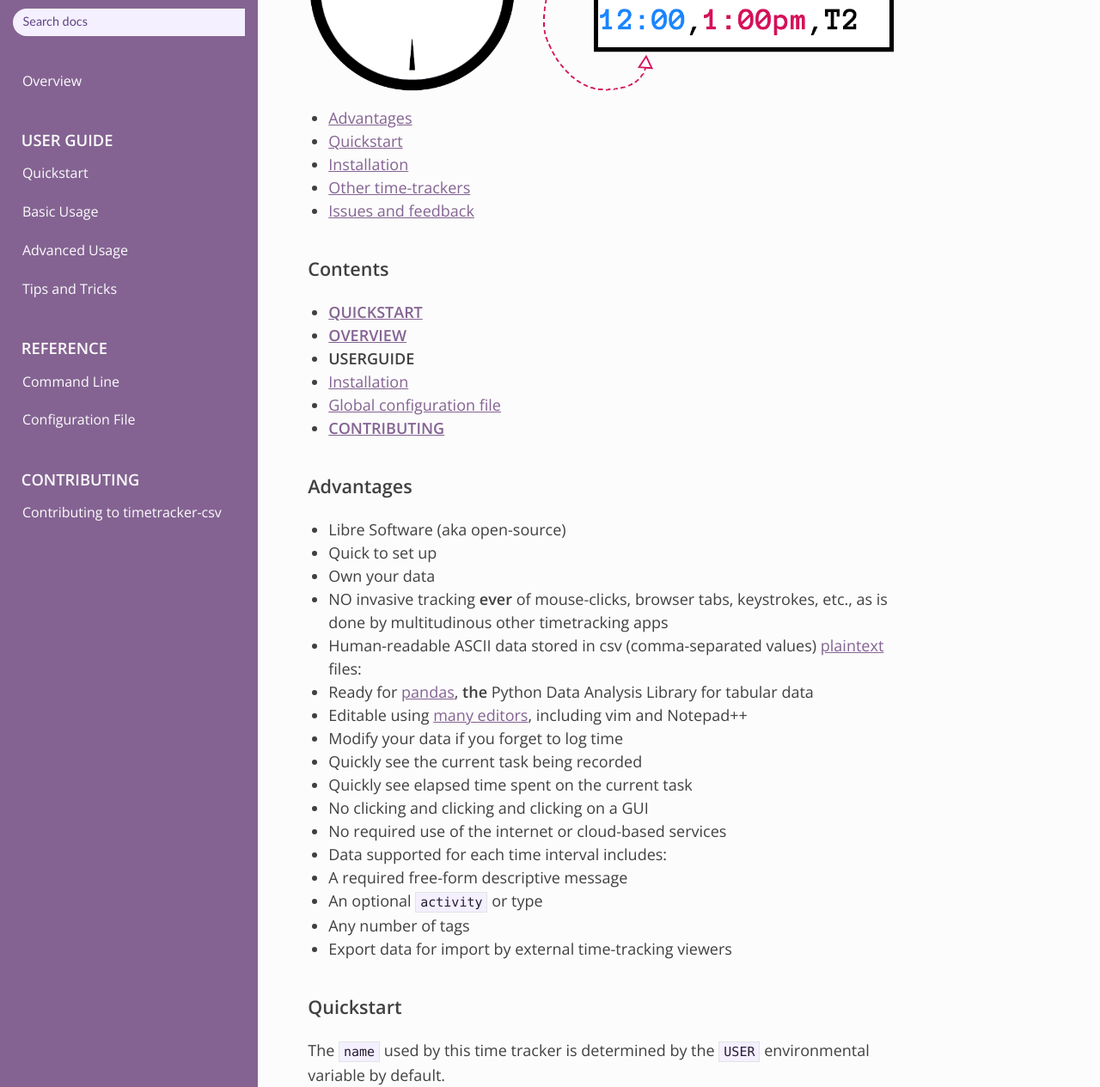
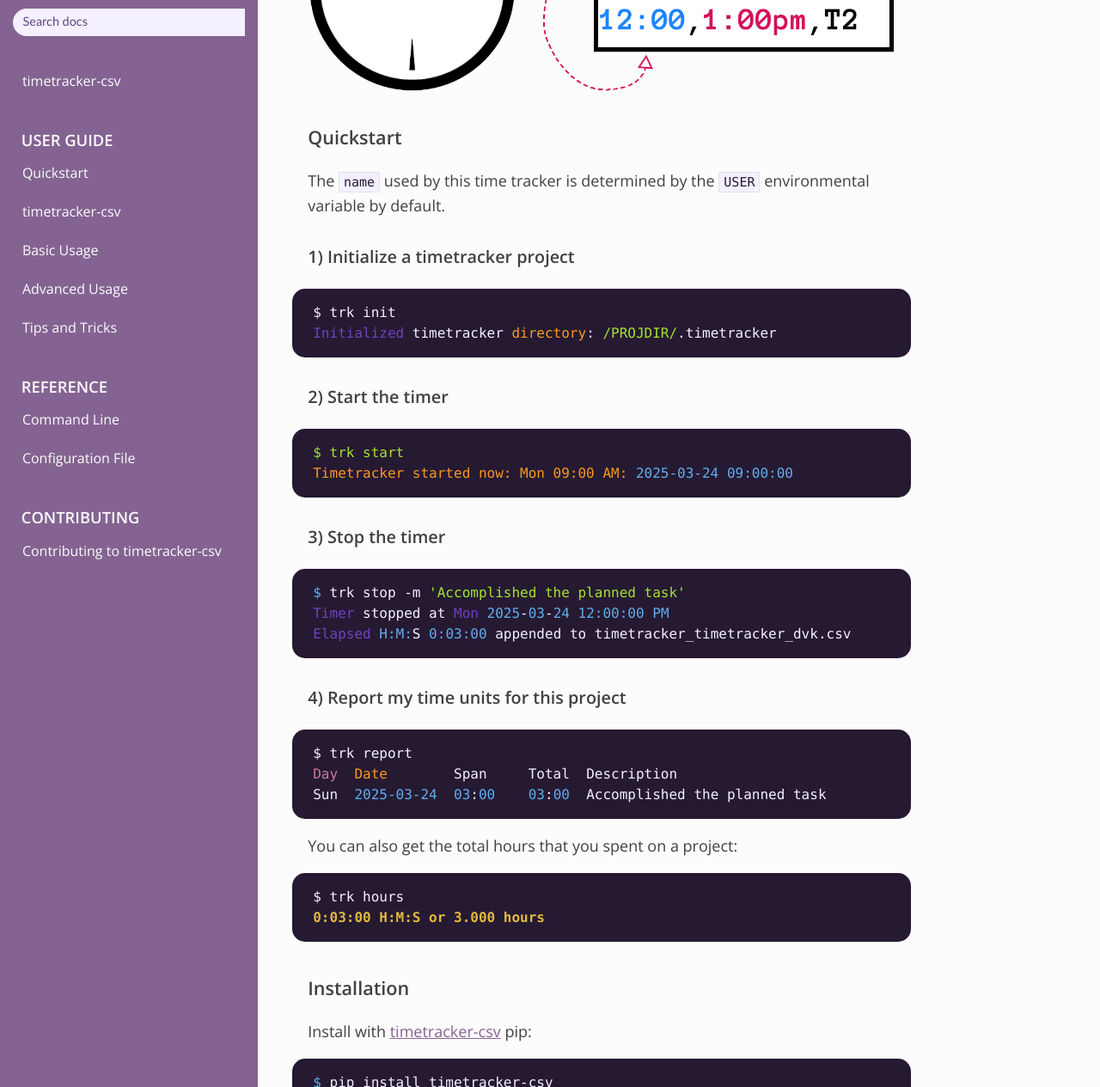
Before and after one commit to dvklopfenstein/timetracker, an MkDocs documentation site: the page built from docs/README.md, in a window 1280 px wide and 1400 px high, scrolled down 333 px, cut to the strip 135-1400 px from the top of the window. Shown: the whole strip at 86% size. Built offline with MkDocs 1.6.1, drawn with Linux system fonts in a browser that asks for light colours; nearby versions of some CDN libraries.

Commit message:
doc updates

```diff
--- a/docs/README.md
+++ b/docs/README.md
@@ -16,40 +16,6 @@
 [csv](https://www.datarisy.com/blog/understanding-csv-files-use-cases-benefits-and-limitations) files
 
 <p align="center"><img src="https://github.com/dvklopfenstein/timetracker/raw/main/docs/images/stopwatch.png" alt="timetracker" width="750"/></p>
-
-* [Advantages](#advantages)
-* [Quickstart](#quickstart)
-* [Installation](#installation)
-* [Other time-trackers](#other-timetrackers)
-* [Issues and feedback](https://github.com/dvklopfenstein/timetracker/issues/new/choose)
-
-## Contents
-* [**QUICKSTART**](quickstart.md)
-* [**OVERVIEW**](overview.md)
-* **USERGUIDE**
-  * [Installation](installation.md)
-  * [Global configuration file](config_global.md)
-* [**CONTRIBUTING**](contributing.md)
-
-
-## Advantages
-* Libre Software (aka open-source)
-* Quick to set up
-* Own your data
-* NO invasive tracking **ever** of mouse-clicks, browser tabs, keystrokes, etc., as is done by multitudinous other timetracking apps
-* Human-readable ASCII data stored in csv (comma-separated values) [plaintext](http://www.markwk.com/plain-text-life.html) files:
-  * Ready for [pandas](https://pandas.pydata.org/), **the** Python Data Analysis Library for tabular data
-  * Editable using [many editors](https://survey.stackoverflow.co/2024/technology/#3-integrated-development-environment), including vim and Notepad++
-* Modify your data if you forget to log time
-* Quickly see the current task being recorded
-* Quickly see elapsed time spent on the current task
-* No clicking and clicking and clicking on a GUI
-* No required use of the internet or cloud-based services
-* Data supported for each time interval includes:
-  * A required free-form descriptive message
-  * An optional `activity` or type
-  * Any number of tags
-* Export data for import by external time-tracking viewers
 
 ## Quickstart
 The `name` used by this time tracker is determined by the `USER` environmental variable by default.
--- a/mkdocs.yml
+++ b/mkdocs.yml
@@ -20,9 +20,10 @@
 site_author: DV Klopfenstein, PhD
 site_description: Track your time on multiple projects from the CLI; Task time is saved to pandas-friendly csv files
 nav:
-  - Overview: overview.md
+  - timetracker-csv: overview.md
   - 'User Guide':
     - Quickstart: installation.md
+    - Overview:   overview.md
     - Basic Usage: usage.md
     - Advanced Usage: advanced.md
     - 'Tips and Tricks': tips-and-tricks.md
```
Also changed, not shown: docs/index.rst (deleted, +0 -21 lines).
